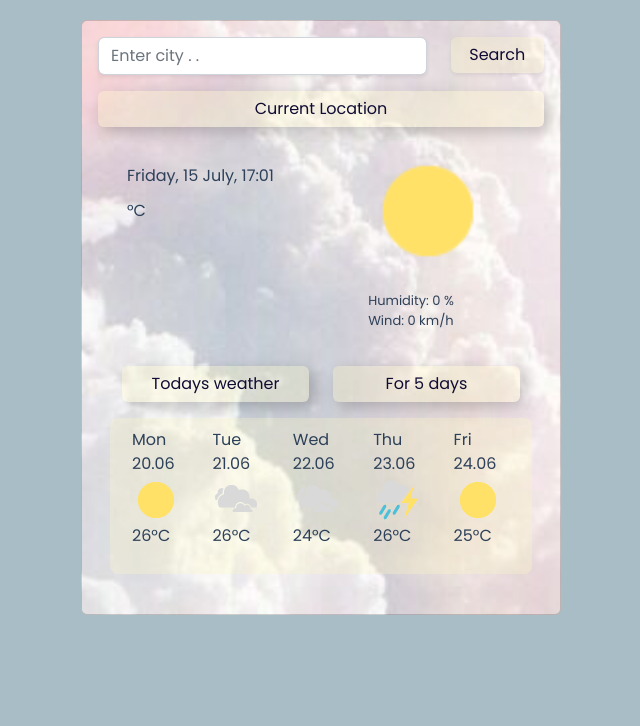
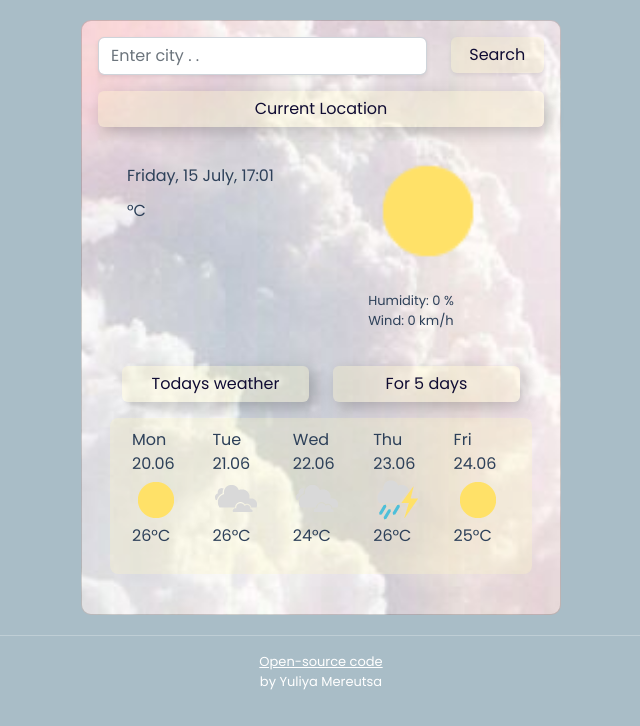
Before and after one commit to fizzygirl/Project_weather_app, a plain HTML site: page index.html in a window 1280 px wide. Shown: the whole page, without its empty margins (319-959 px from the left). Drawn offline with nearby package versions, Linux system fonts and the light colour scheme; no server answers.

Commit message:
add link to github

```diff
--- a/index.html
+++ b/index.html
@@ -135,6 +135,16 @@
         </div>
       </div>
     </div>
+    <hr />
+    <div class="footer">
+      <footer>
+        <a href="https://github.com/fizzygirl/Project_weather_app" class="link"
+          >Open-source code</a
+        >
+        <br />
+        by Yuliya Mereutsa
+      </footer>
+    </div>
     <script src="src/index.js"></script>
   </body>
 </html>
--- a/src/styles.css
+++ b/src/styles.css
@@ -9,6 +9,7 @@ body {
   display: block;
   margin: 20px auto;
   width: fit-content;
+  border-radius: 10px;
 }
 
 .current-location {
@@ -68,3 +69,21 @@ body {
   list-style: none;
   padding: 0px;
 }
+
+.footer {
+  text-align: center;
+  margin-bottom: 10px;
+  color: white;
+  font-family: "Poppins", sans-serif;
+  font-size: 13px;
+}
+hr {
+  color: white;
+}
+.link {
+  color: white;
+}
+
+.link:hover {
+  color: #eccdd4;
+}
```
